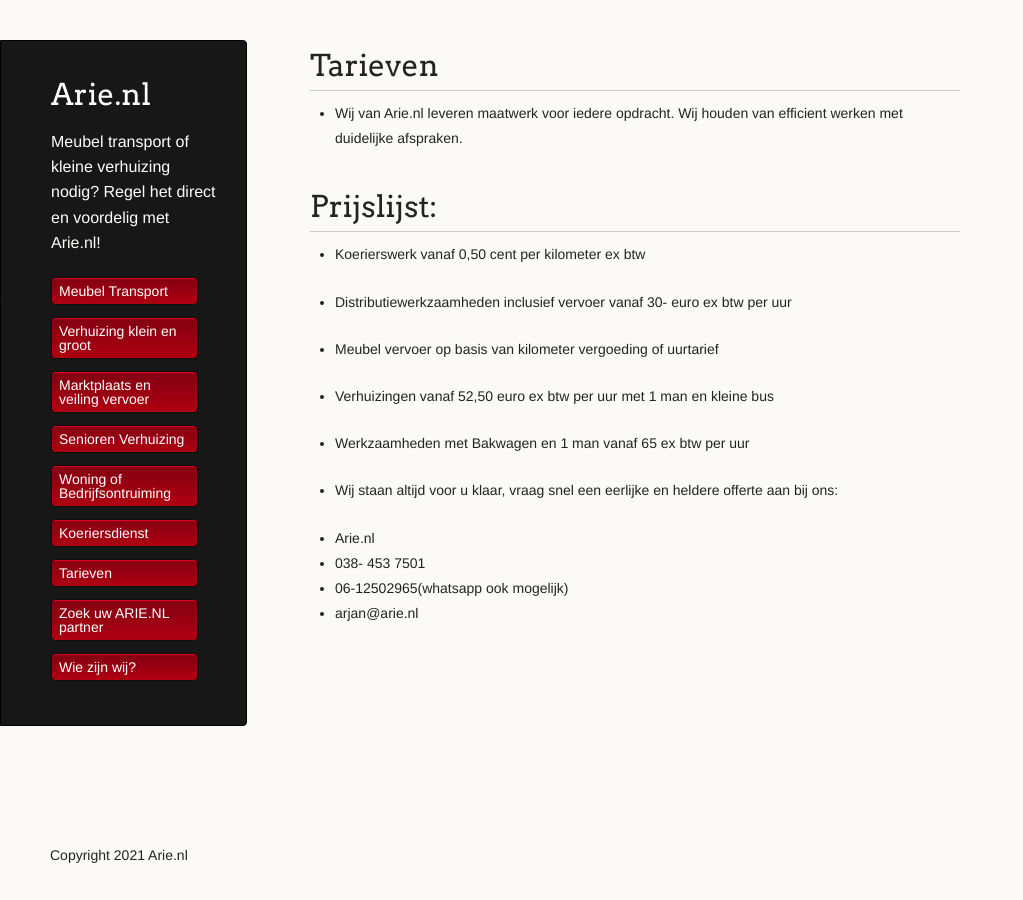
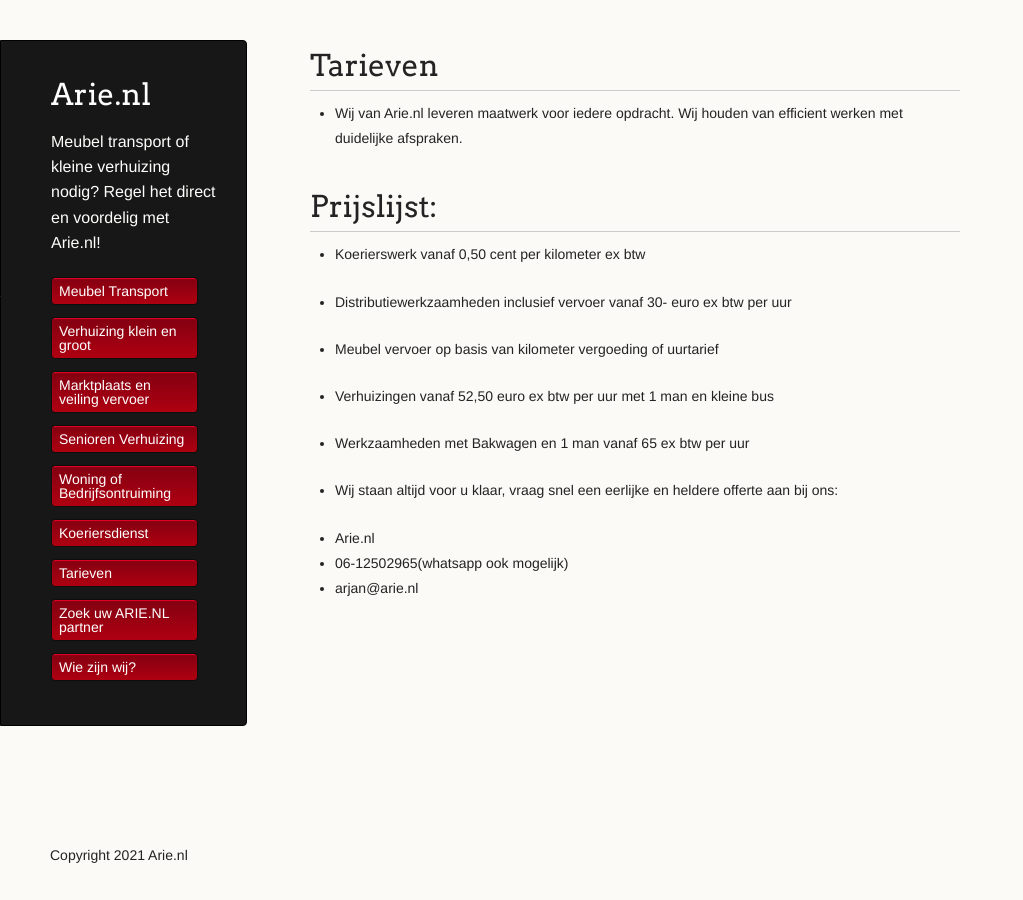
Before and after one commit to amsdfw/arie.nl, a Jekyll site: the page built from tarieven.md, in a window 1280 px wide. Shown: the whole page, without its empty margins (0-1023 px from the left). Built offline with Jekyll 4.4.1, drawn with Linux system fonts in a browser that asks for light colours; our own code applies the rules of GitHub Pages for plain Markdown files.

Commit message:
Update tarieven.md

```diff
--- a/tarieven.md
+++ b/tarieven.md
@@ -21,6 +21,5 @@
 * Wij staan altijd voor u klaar, vraag snel een eerlijke en heldere offerte aan bij ons:
 
 * Arie.nl
-* 038- 453 7501
 * 06-12502965(whatsapp ook mogelijk)
 * arjan@arie.nl
```
